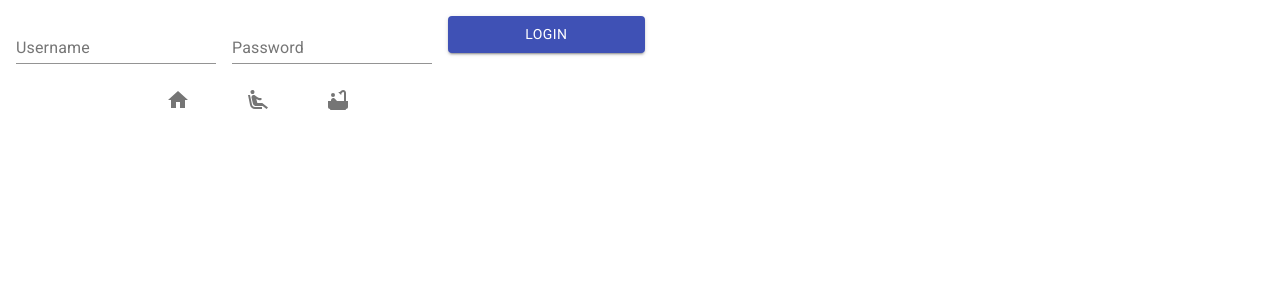
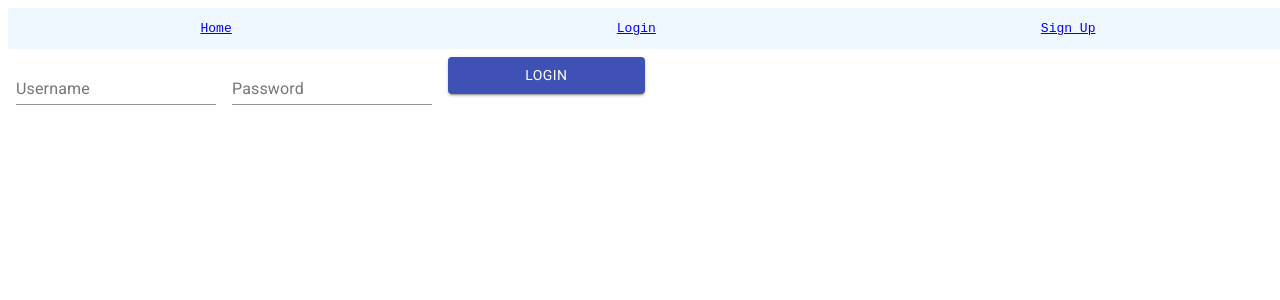
Before and after one commit to daniel-ask/trips-client, a React (Create React App) app: page /login in a window 1280 px wide. Shown: the top 300 px of the page. Built offline with nearby package versions, Linux system fonts and the light colour scheme.

Commit message:
Adds Sign up, Log in and Sign out

```diff
--- a/package.json
+++ b/package.json
@@ -13,6 +13,7 @@
     "react-dom": "^17.0.2",
     "react-router-dom": "^5.2.0",
     "react-scripts": "4.0.3",
+    "styled-components": "^5.3.0",
     "web-vitals": "^1.0.1"
   },
   "scripts": {
--- a/src/components/App.js
+++ b/src/components/App.js
@@ -3,17 +3,20 @@ import Login from "./Login";
 import SignUp from "./SignUp";
 import Home from "./Home";
 import NavigationBar from "./NavigationBar";
+import AuthProvider from "../contexts/AuthProvider";
 
 function App() {
   return (
+    <AuthProvider>
       <Router>
+        <NavigationBar />
         <Switch>
           <Route path="/" exact component={Home} />
           <Route path="/login" exact component={Login} />
           <Route path="/sign-up" exact component={SignUp} />
         </Switch>
-      <NavigationBar />
       </Router>
+    </AuthProvider>
   );
 }
 
--- a/src/components/Home.jsx
+++ b/src/components/Home.jsx
@@ -1,9 +1,17 @@
-import React from 'react'
+import React, {useContext} from 'react'
+import { AuthContext } from '../contexts/AuthProvider';
 
 export default function Home() {
+	const [auth, setAuth] = useContext(AuthContext);
+
 	return (
 		<div>
-			HOME
+				{auth.loggedIn ? (
+					<div>
+					<h1>LOGGED IN</h1>
+					<h2>Welcome {auth.username}</h2>
+					</div>
+					) : <h1> NOT LOGGED IN</h1>}
 		</div>
 	)
 }
--- a/src/components/Login.jsx
+++ b/src/components/Login.jsx
@@ -1,7 +1,8 @@
-import React, {useState} from "react";
+import React, { useState, useContext } from "react";
 import { makeStyles } from "@material-ui/core/styles";
 import TextField from "@material-ui/core/TextField";
 import Button from "@material-ui/core/Button";
+import { AuthContext } from "../contexts/AuthProvider";
 
 const useStyles = makeStyles((theme) => ({
   root: {
@@ -12,47 +13,83 @@ const useStyles = makeStyles((theme) => ({
   },
 }));
 
-export default function Login() {
+export default function Login({ history }) {
   const classes = useStyles();
 
-	const changeInput = e =>{
+  const [auth, setAuth] = useContext(AuthContext);
+
+  const changeInput = (e) => {
     setLoginForm({
       ...loginForm,
-			[e.target.name] : e.target.value
-		})
-	}
+      [e.target.name]: e.target.value,
+    });
+  };
 
   const [loginForm, setLoginForm] = useState({
-		username: '',
-		password: ''
-	})
+    username: "",
+    password: "",
+  });
+
+  const [errorMessage, setErrorMessage] = useState("");
 
   const sendLoginRequest = async () => {
-		const response = await fetch('http://localhost:3000/login', {
-			method: 'POST',
+    const response = await fetch("http://localhost:3000/login", {
+      method: "POST",
       headers: {
-				"Content-Type":"application/json"
+        "Content-Type": "application/json",
       },
-			body: JSON.stringify(loginForm)
-		})
+      body: JSON.stringify(loginForm),
+    });
 
-		const data = await response.json()
-		console.log(data);
+    const data = await response.json();
+    if (data.token) {
+      localStorage.setItem("token", data.token);
+			localStorage.setItem('username', data.username)
+      setAuth({
+        ...auth,
+        username: data.username,
+        email: data.email,
+        loggedIn: true,
+      });
+      history.push("/");
+    } else {
+      setErrorMessage(data.error);
     }
+  };
 
-	const submitLogin = e => {
+  const submitLogin = (e) => {
     e.preventDefault();
-		sendLoginRequest()
-	}
+    sendLoginRequest();
+  };
 
   return (
-    <form className={classes.root} noValidate autoComplete="off" onSubmit={submitLogin}>
-      <TextField id="standard-basic" label="Username" value={loginForm.username} onChange={changeInput} name='username' />
-      <TextField id="standard-basic" label="Password" value={loginForm.password} onChange={changeInput} name='password' />
+    <div>
+      {errorMessage && <h5>{errorMessage}</h5>}
+      <form
+        className={classes.root}
+        noValidate
+        autoComplete="off"
+        onSubmit={submitLogin}
+      >
+        <TextField
+          id="standard-basic"
+          label="Username"
+          value={loginForm.username}
+          onChange={changeInput}
+          name="username"
+        />
+        <TextField
+          id="standard-basic"
+          label="Password"
+          value={loginForm.password}
+          onChange={changeInput}
+          name="password"
+        />
         <Button variant="contained" color="primary" type="submit">
           Login
         </Button>
         {/* <TextField id="outlined-basic" label="Outlined" variant="outlined" /> */}
       </form>
+    </div>
   );
 }
--- a/src/components/NavigationBar.jsx
+++ b/src/components/NavigationBar.jsx
@@ -1,4 +1,4 @@
-import React from "react";
+import React, { useContext } from "react";
 import { makeStyles } from "@material-ui/core/styles";
 import BottomNavigation from "@material-ui/core/BottomNavigation";
 import BottomNavigationAction from "@material-ui/core/BottomNavigationAction";
@@ -8,6 +8,8 @@ import LocationOnIcon from "@material-ui/icons/LocationOn";
 import AirlineSeatReclineExtraIcon from "@material-ui/icons/AirlineSeatReclineExtra";
 import BathtubIcon from "@material-ui/icons/Bathtub";
 import { Link } from "react-router-dom";
+import { DanNav } from "../styled-components/StyledComponents";
+import { AuthContext } from "../contexts/AuthProvider";
 
 const useStyles = makeStyles({
   root: {
@@ -18,28 +20,51 @@ const useStyles = makeStyles({
 export default function NavigationBar() {
   const classes = useStyles();
   const [value, setValue] = React.useState(0);
+  const [auth, setAuth] = useContext(AuthContext);
+  const signOut = () =>{
+    localStorage.removeItem('token')
+    localStorage.removeItem('username')
+    setAuth({
+      loggedIn: false,
+      username: null
+    })
+  }
 
   return (
-    <BottomNavigation
-      value={value}
-      onChange={(event, newValue) => {
-        setValue(newValue);
-      }}
-      showLabels
-      className={classes.root}
-    >
-      <Link to="/">
-        <BottomNavigationAction label="Home" icon={<HomeIcon />} />
-      </Link>
-      <Link to="/login">
-        <BottomNavigationAction
-          label="Login"
-          icon={<AirlineSeatReclineExtraIcon />}
-        />
-      </Link>
-      <Link to="/sign-up">
-        <BottomNavigationAction label="Sign Up" icon={<BathtubIcon />} />
-      </Link>
-    </BottomNavigation>
+    // <BottomNavigation
+    //   value={value}
+    //   onChange={(event, newValue) => {
+    //     setValue(newValue);
+    //   }}
+    //   showLabels
+    //   className={classes.root}
+    // >
+    //   <Link to="/">
+    //     <BottomNavigationAction label="Home" icon={<HomeIcon />} />
+    //   </Link>
+    //   <Link to="/login">
+    //     <BottomNavigationAction
+    //       label="Login"
+    //       icon={<AirlineSeatReclineExtraIcon />}
+    //     />
+    //   </Link>
+    //   <Link to="/sign-up">
+    //     <BottomNavigationAction label="Sign Up" icon={<BathtubIcon />} />
+    //   </Link>
+    // </BottomNavigation>
+    <DanNav>
+      <Link to="/">Home</Link>
+      {auth.loggedIn ? (
+        <>
+          <h2>Logged in as: {auth.username}</h2>
+          <div onClick={signOut}>Sign out</div>
+        </>
+      ) : (
+        <>
+          <Link to="/login">Login</Link>
+          <Link to="/sign-up">Sign Up</Link>
+        </>
+      )}
+    </DanNav>
   );
 }
--- a/src/components/SignUp.jsx
+++ b/src/components/SignUp.jsx
@@ -1,9 +1,75 @@
-import React from 'react'
+import React, { useState, useContext } from 'react';
+import {AuthContext} from '../contexts/AuthProvider';
 
-export default function SignUp() {
+export default function SignUp({history}) {
+
+	const [auth,setAuth] = useContext(AuthContext);
+	const [signUpForm, setSignUpForm] = useState({
+		user:{
+			username: '',
+			email: '',
+			password: '',
+			password_confirmation: ''
+		}
+	})
+
+	const [errorMessage, setErrorMessage] = useState('')
+
+	const changeInput = e => {
+		setSignUpForm({
+			user:{
+				...signUpForm.user,
+				[e.target.name] : e.target.value
+			}
+		})
+	}
+
+	const postSignUp = async () => {
+		const response = await fetch('http://localhost:3000/sign-up',{
+			method: 'POST',
+			headers: {
+				'Content-Type': 'application/json'
+			},
+			body: JSON.stringify(signUpForm)
+		})
+
+		const data = await response.json();
+		if(data.token){
+			localStorage.setItem('token', data.token)
+			localStorage.setItem('username', data.username)
+      setAuth({
+        ...auth,
+        username: data.username,
+        email: data.email,
+        loggedIn: true,
+      });
+			history.push('/')
+		}else{
+			setErrorMessage(data)
+		}
+		console.log(data)
+	}
+
+	const signUpUser = e => {
+		e.preventDefault()
+		postSignUp()
+	}
+
+	const {username, email, password, password_confirmation} = signUpForm.user
 	return (
 		<div>
-			SIGN UP
+		{errorMessage && Object.keys(errorMessage).map((key) => <li key={key}>{key} {errorMessage[key][0]}</li>)}
+		<form onSubmit={signUpUser}>
+			<label>Username</label>
+			<input type="text" value={username} onChange={changeInput} name='username'/>
+			<label>Email</label>
+			<input type="email" value={email} onChange={changeInput} name='email'/>
+			<label>Password</label>
+			<input type="password" value={password} onChange={changeInput} name='password'/>
+			<label>Confirm Password</label>
+			<input type="password" value={password_confirmation} onChange={changeInput} name='password_confirmation'/>
+			<input type="submit" value="Sign Up" />
+		</form>
 		</div>
 	)
 }
--- /dev/null
+++ b/src/contexts/AuthProvider.jsx
@@ -0,0 +1,16 @@
+import React, { useState } from 'react'
+
+export const AuthContext = React.createContext()
+
+export default function AuthProvider({ children }) {
+	const [auth, setAuth] = useState({
+		loggedIn : !!localStorage.getItem('token'),
+		username: localStorage.getItem('username')
+	})
+
+	return (
+		<AuthContext.Provider value={[auth,setAuth]}>
+			{children}
+		</AuthContext.Provider>
+	)
+}
--- /dev/null
+++ b/src/styled-components/StyledComponents.jsx
@@ -0,0 +1,12 @@
+import styled from 'styled-components'
+
+export const DanNav = styled.nav`
+	background-color: ${props => props.color ? props.color : 'aliceblue'};
+	font-family: monospace;
+	width: 100vw;
+	display: flex;
+	justify-content: space-around;
+	align-items: center;
+	padding-top: 1em;
+	padding-bottom: 1em;
+`
```
Also changed, not shown: 1 other file (tests, documents, lock files or other folders). Lines whose indentation alone changed are shown as unchanged.
